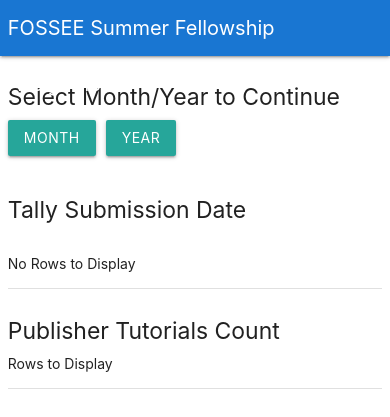
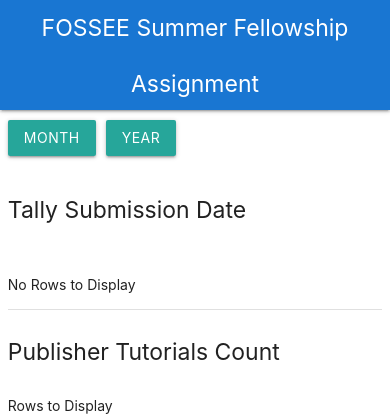
Before and after one commit to captain-pool/Fossee_Web_Dev, a Django app: page /ST/ in a window 390 px wide. Shown: the top 417 px of the page. Run offline with Django 3.2, Linux system fonts and the light colour scheme; some libraries are stand-ins or nearby versions.

Commit message:
Final Commit

```diff
--- a/fossee_ST_WebDev/ST_WebDev/templates/index.html
+++ b/fossee_ST_WebDev/ST_WebDev/templates/index.html
@@ -82,11 +82,19 @@
 			post();
 		}
 	</script>
+	<style type='text/css'>
+		@media screen and (max-width: 393px)
+		{
+			#nav{
+				height:110px;
+			}
+		}
+	</style>
 </head>
 <div class="navbar-fixed">
-	<nav class='blue darken-2'>
-		<div class='nav-wrapper lighten-2 valign-wrapper' style='margin:0% 2%; min-height:10%; max-height:25%;'>
-			<div style='color:white;height:100%;text-align: left;font-size:20px;' valign='center'>FOSSEE Summer Fellowship Assignment</div>
+	<nav class='blue darken-2' id="nav">
+		<div class='nav-wrapper lighten-2 valign-wrapper' style='margin:0% 2%;'>
+			<div style='color:white;height:100%;text-align: center;font-size:23px;' valign='center'>FOSSEE Summer Fellowship Assignment</div>
 		</div>
 	</nav>
 </div>
@@ -107,7 +115,7 @@
 			</div>
 
 			<br><br><br>
-			<h5>Tally Submission Date</h5>
+			<h5>Tally Submission Date</h5><br>
 			<ul id="monthList" class='dropdown-content'>
 				<li><a href="#" onclick="getMonth(this)">1</a></li>
 				<li><a href="#" onclick="getMonth(this)">2</a></li>
@@ -173,7 +181,7 @@
 		</div>
 		<div class="divider"></div>
 		<div class="section">
-			<h5>Publisher Tutorials Count</h5>
+			<h5>Publisher Tutorials Count</h5><br>
 			{% if foss %}
 			<div class="row">
 				<div class="col s3"><b>Publisher</b></div>
@@ -191,7 +199,7 @@
 		</div>
 		<div class="divider"></div>
 		<div class="section">
-			<h5>Total Payment Due</h5>
+			<h5>Total Payment Due</h5><br>
 			{%if foss%}
 			<div class="row">
 				<div class="col s3"><b>Publisher</b></div>
```
